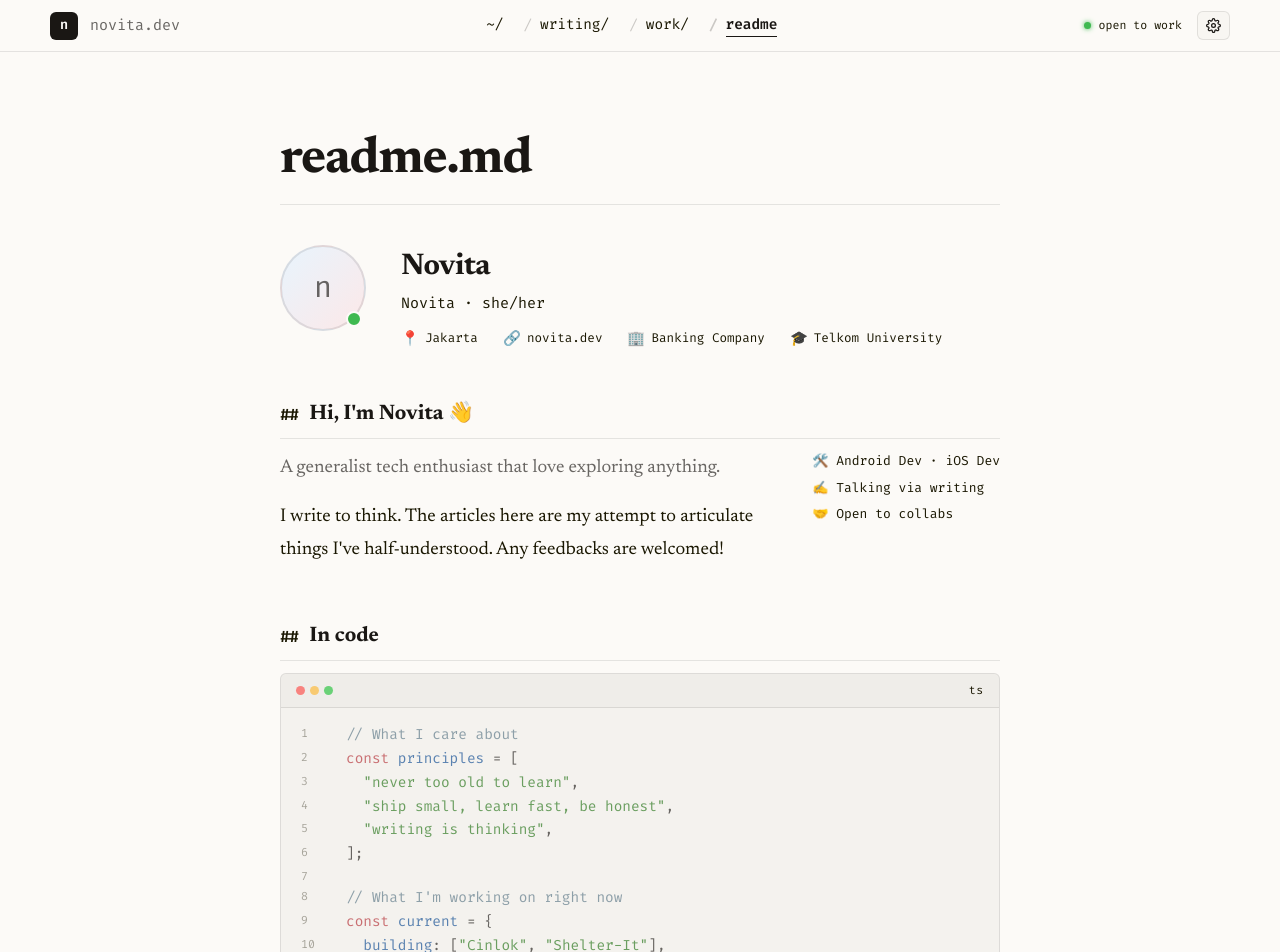
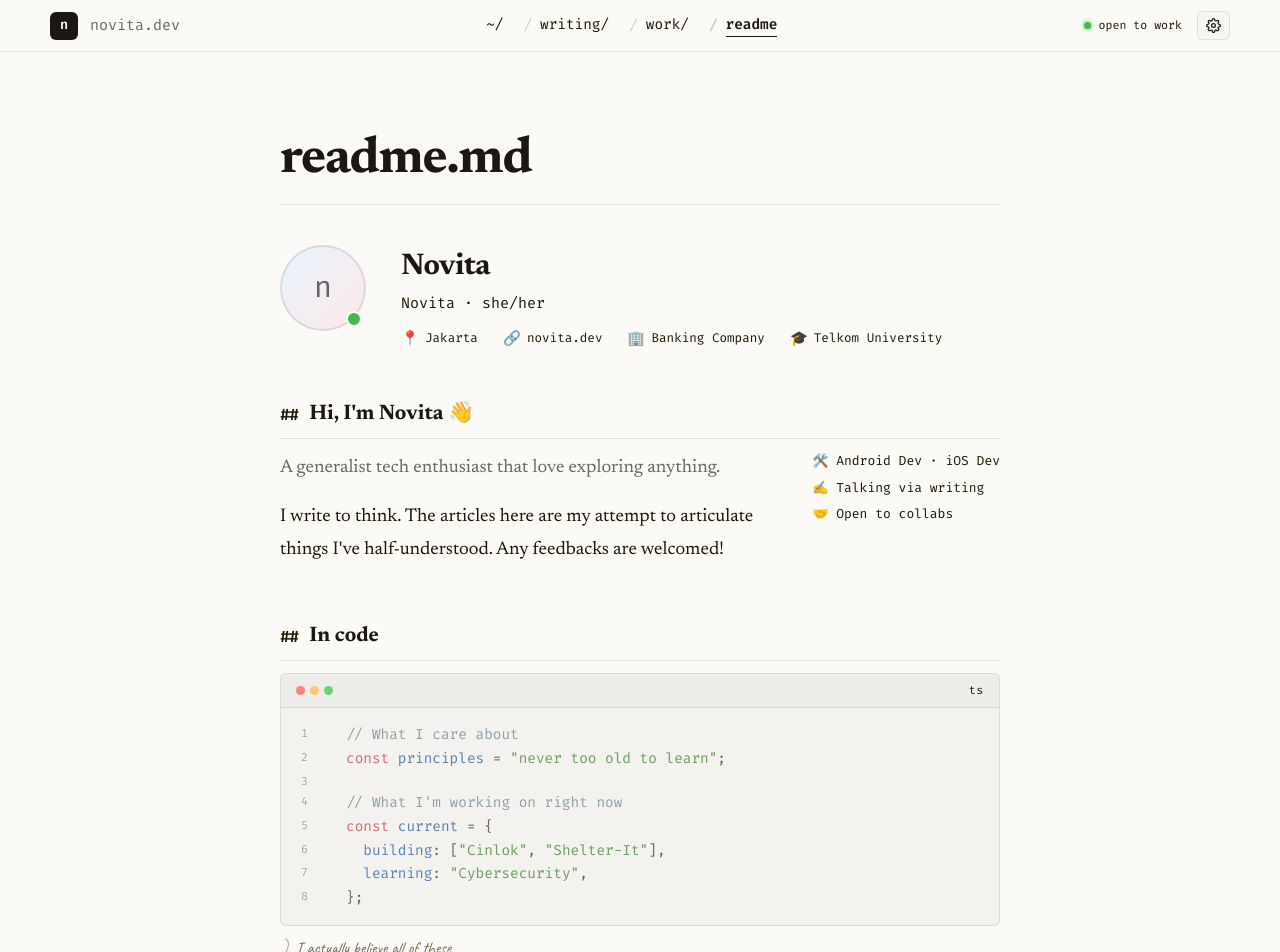
Before and after one commit to novitaguok/novita-s-journal, a Next.js app: page /about in a window 1280 px wide. Shown: the top 952 px of the page. Built offline with nearby package versions, Linux system fonts and the light colour scheme.

Commit message:
chore: update principles string in about page

```diff
--- a/src/app/about/page.tsx
+++ b/src/app/about/page.tsx
@@ -21,11 +21,7 @@ const BIO_PARAGRAPHS = [
 ];
 
 const PRINCIPLES_CODE = `// What I care about
-const principles = [
-\u00A0\u00A0"never too old to learn",
-\u00A0\u00A0"ship small, learn fast, be honest",
-\u00A0\u00A0"writing is thinking",
-];
+const principles = "never too old to learn";
 
 // What I'm working on right now
 const current = {
```
